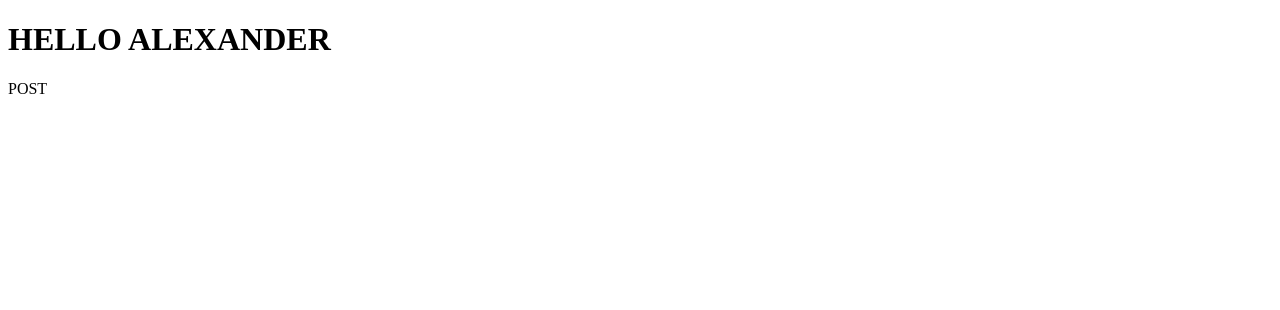
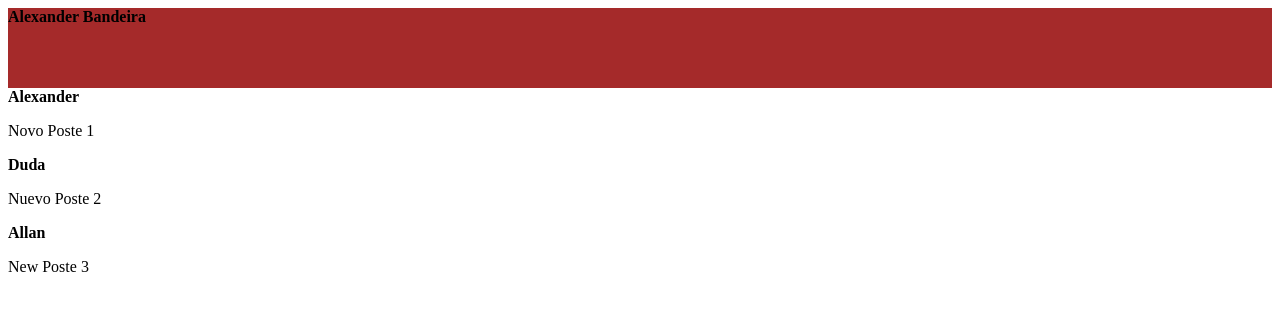
Before and after one commit to devbandeira/Rocketseat, a React (Vite) app in the folder ReactJS/CriandoPrimeiroProjeto/01-fundamentos-reactjs/: page / in a window 1280 px wide. Shown: the top 310 px of the page. Built offline with nearby package versions, Linux system fonts and the light colour scheme.

Commit message:
Components - Propriedades - CSS MODULE para cada componente

```diff
--- a/ReactJS/CriandoPrimeiroProjeto/01-fundamentos-reactjs/src/App.jsx
+++ b/ReactJS/CriandoPrimeiroProjeto/01-fundamentos-reactjs/src/App.jsx
@@ -1,10 +1,13 @@
 import Post from "./Post";
+import { Header } from "./components/Header";
 
 function App() {
   return (
   <>
-  <h1>HELLO ALEXANDER</h1>
-  <Post />
+  <Header />
+  <Post name = "Alexander" post = "Novo Poste 1"/>
+  <Post name = "Duda" post = "Nuevo Poste 2"/>
+  <Post name = "Allan" post = " New Poste 3"/>
   </>
   );
 }
--- a/ReactJS/CriandoPrimeiroProjeto/01-fundamentos-reactjs/src/Post.jsx
+++ b/ReactJS/CriandoPrimeiroProjeto/01-fundamentos-reactjs/src/Post.jsx
@@ -1,5 +1,11 @@
-function Post(){
-  return <p>POST</p>
+function Post(props){/*Dentro da props eu recebo um OBJETO {} que tem minhas propriedades */
+  return (
+     /*No react quando quero exibir o valor de uma variavel JS dentro do HTML eu uso o {}*/
+    <>
+    <strong>{props.name}</strong>
+    <p>{props.post}</p>
+    </>
+    )
 }
 
 export default Post
--- /dev/null
+++ b/ReactJS/CriandoPrimeiroProjeto/01-fundamentos-reactjs/src/components/Header.jsx
@@ -0,0 +1,9 @@
+import style from "./Header.module.css";
+
+export function Header (){
+  return (
+    <header className={style.header}>
+    <strong> Alexander Bandeira</strong>
+    </header>
+  )
+}
--- /dev/null
+++ b/ReactJS/CriandoPrimeiroProjeto/01-fundamentos-reactjs/src/components/Header.module.css
@@ -0,0 +1,4 @@
+.header{
+  background-color: brown;
+  height: 80px;
+}
```
